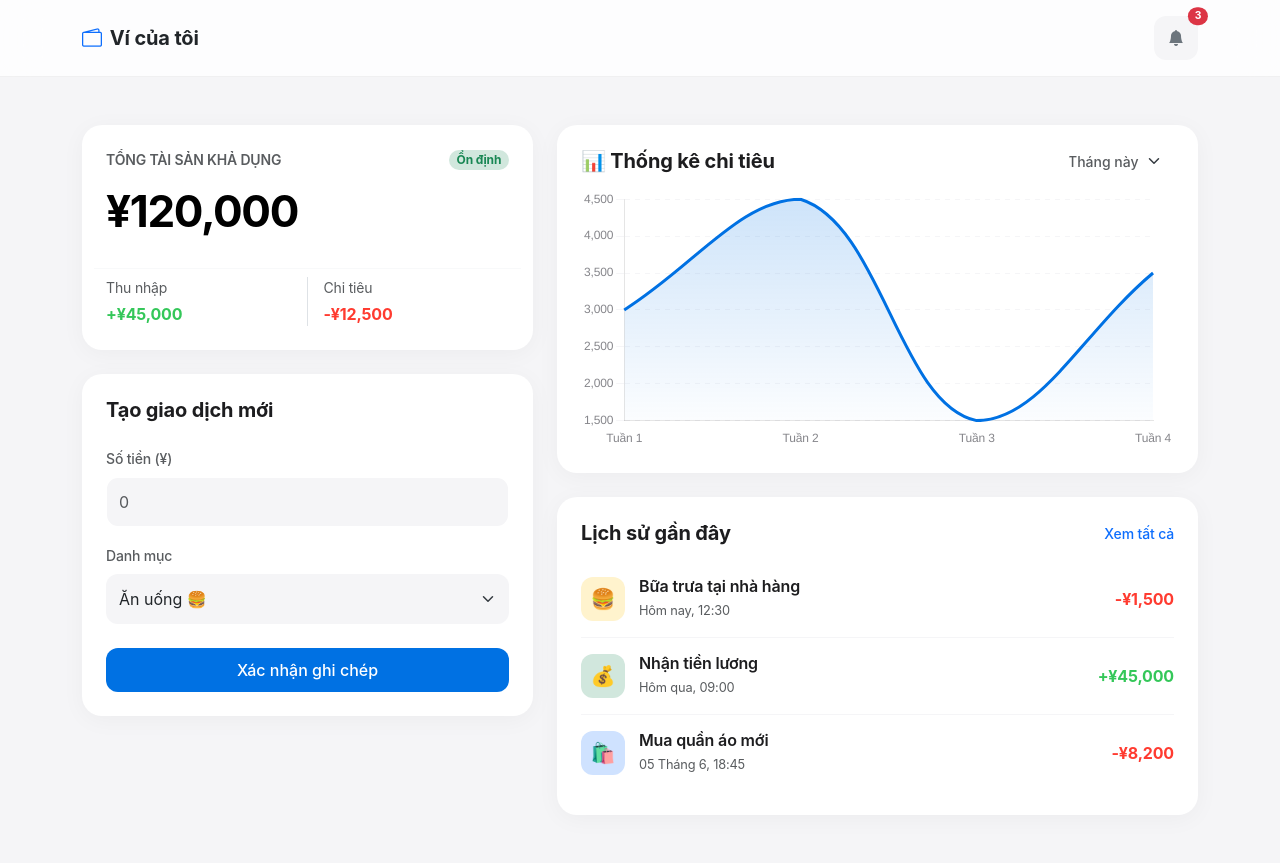
After one commit to bao2706/Bao-Web-s, a PHP site: page /main.html in a window 1280 px wide. The commit adds this page. Run offline with PHP 8.4, Linux system fonts and the light colour scheme.

Commit message:
update main

```diff
--- a/css/style.css
+++ b/css/style.css
@@ -2,3 +2,6 @@
     color: red;
     font-size: 0.9em;
 }
+.body{
+    background-color: #f5f5f7;
+}
--- /dev/null
+++ b/main/main.html
@@ -0,0 +1,294 @@
+<!DOCTYPE html>
+<html lang="vi">
+<head>
+    <meta charset="UTF-8">
+    <meta name="viewport" content="width=device-width, initial-scale=1.0">
+    <title>Apple Style Expense Tracker</title>
+    <link href="https://cdn.jsdelivr.net/npm/bootstrap@5.3.2/dist/css/bootstrap.min.css" rel="stylesheet">
+    <link href="https://cdn.jsdelivr.net/npm/bootstrap-icons@1.11.1/font/bootstrap-icons.css" rel="stylesheet">
+    <!-- <link href="https://fonts.cdnfonts.com/css/sf-pro-display" rel="stylesheet"> -->
+
+    <style>
+        body {
+            background-color: #f5f5f7;
+            color: #1d1d1f;
+            font-family: 'SF Pro Display', -apple-system, BlinkMacSystemFont, "Segoe UI", Roboto, sans-serif;
+            letter-spacing: -0.01em;
+        }
+
+        /* Thao tác mượt mà theo chuẩn iOS */
+        .btn, .card-apple, .form-control {
+            transition: all 0.2s ease-in-out;
+        }
+
+        .navbar-custom {
+            background: rgba(255, 255, 255, 0.8);
+            backdrop-filter: blur(20px); /* Hiệu ứng kính mờ của Apple */
+            -webkit-backdrop-filter: blur(20px);
+            border-bottom: 1px solid rgba(0, 0, 0, 0.05);
+            position: sticky;
+            top: 0;
+            z-index: 1020;
+        }
+
+        .card-apple {
+            border: none;
+            border-radius: 20px;
+            background: #ffffff;
+            box-shadow: 0 4px 24px rgba(0, 0, 0, 0.04);
+        }
+
+        .card-apple:hover {
+            transform: translateY(-2px);
+            box-shadow: 0 8px 32px rgba(0, 0, 0, 0.08);
+        }
+
+        .balance {
+            font-size: 2.75rem;
+            font-weight: 700;
+            letter-spacing: -0.03em;
+            color: #000000;
+        }
+
+        .text-income { color: #34c759; }  /* Xanh lá Apple */
+        .text-expense { color: #ff3b30; } /* Đỏ Apple */
+
+        /* Khu vực chứa biểu đồ */
+        .chart-container {
+            position: relative;
+            width: 100%;
+            height: 260px;
+        }
+
+        /* Nút phong cách Apple */
+        .btn-apple-primary {
+            background-color: #0071e3;
+            color: #ffffff;
+            border: none;
+            border-radius: 12px;
+            font-weight: 500;
+            padding: 10px 20px;
+        }
+        .btn-apple-primary:hover {
+            background-color: #0077ed;
+            color: #ffffff;
+        }
+
+        .btn-light-apple {
+            background: #f5f5f7;
+            border: none;
+            border-radius: 12px;
+            padding: 10px 14px;
+        }
+        .btn-light-apple:hover {
+            background: #e8e8ed;
+        }
+
+        /* Form tinh chỉnh */
+        .form-control, .form-select {
+            background-color: #f5f5f7;
+            border: 1px solid transparent;
+            border-radius: 12px;
+            padding: 12px;
+        }
+        .form-control:focus, .form-select:focus {
+            background-color: #ffffff;
+            border-color: #0071e3;
+            box-shadow: 0 0 0 4px rgba(0, 113, 227, 0.15);
+        }
+
+        /* Danh sách giao dịch */
+        .transaction-item {
+            display: flex;
+            align-items: center;
+            justify-content: space-between;
+            padding: 16px 0;
+            border-bottom: 1px solid #f5f5f7;
+        }
+        .transaction-item:last-child {
+            border-bottom: none;
+        }
+
+        .icon-box {
+            width: 44px;
+            height: 44px;
+            border-radius: 12px;
+            display: flex;
+            align-items: center;
+            justify-content: center;
+            font-size: 1.25rem;
+            margin-right: 14px;
+        }
+    </style>
+</head>
+<body>
+
+    <nav class="navbar navbar-custom py-3">
+        <div class="container">
+            <a class="navbar-brand fw-bold text-dark d-flex align-items-center gap-2" href="#">
+                <i class="bi bi-wallet2 text-primary"></i> Ví của tôi
+            </a>
+            <div>
+                <button class="btn btn-light-apple position-relative">
+                    <i class="bi bi-bell-fill text-secondary"></i>
+                    <span class="position-absolute top-0 start-100 translate-middle badge rounded-pill bg-danger" style="font-size: 0.65rem;">
+                        3
+                    </span>
+                </button>
+            </div>
+        </div>
+    </nav>
+
+    <div class="container py-5">
+        <div class="row g-4">
+
+            <div class="col-lg-5">
+                <div class="card-apple p-4 mb-4">
+                    <div class="d-flex justify-content-between align-items-center mb-2">
+                        <small class="text-muted text-uppercase fw-semibold tracking-wider">Tổng tài sản khả dụng</small>
+                        <span class="badge bg-success-subtle text-success rounded-pill px-2.5 py-1">Ổn định</span>
+                    </div>
+                    <div class="balance">¥120,000</div>
+
+                    <div class="row mt-4 pt-2 border-top border-light">
+                        <div class="col-6 border-end">
+                            <small class="text-muted d-block mb-1">Thu nhập</small>
+                            <span class="fw-bold text-income">+¥45,000</span>
+                        </div>
+                        <div class="col-6 ps-3">
+                            <small class="text-muted d-block mb-1">Chi tiêu</small>
+                            <span class="fw-bold text-expense">-¥12,500</span>
+                        </div>
+                    </div>
+                </div>
+
+                <div class="card-apple p-4">
+                    <h5 class="fw-bold mb-4">Tạo giao dịch mới</h5>
+                    <form>
+                        <div class="mb-3">
+                            <label class="form-label small text-muted fw-medium">Số tiền (¥)</label>
+                            <input type="number" class="form-control" placeholder="0" required>
+                        </div>
+                        <div class="mb-3">
+                            <label class="form-label small text-muted fw-medium">Danh mục</label>
+                            <select class="form-select">
+                                <option>Ăn uống 🍔</option>
+                                <option>Di chuyển 🚗</option>
+                                <option>Mua sắm 🛍️</option>
+                                <option>Giải trí 🎬</option>
+                            </select>
+                        </div>
+                        <button type="submit" class="btn btn-apple-primary w-100 mt-2">Xác nhận ghi chép</button>
+                    </form>
+                </div>
+            </div>
+
+            <div class="col-lg-7">
+                <div class="card-apple p-4 mb-4">
+                    <div class="d-flex justify-content-between align-items-center mb-3">
+                        <h5 class="fw-bold m-0">📊 Thống kê chi tiêu</h5>
+                        <select class="form-select form-select-sm bg-transparent border-0 text-muted fw-medium p-0 pe-4" style="width: auto;">
+                            <option>Tháng này</option>
+                            <option>Tháng trước</option>
+                        </select>
+                    </div>
+                    <div class="chart-container">
+                        <canvas id="expenseChart"></canvas>
+                    </div>
+                </div>
+
+                <div class="card-apple p-4">
+                    <div class="d-flex justify-content-between align-items-center mb-3">
+                        <h5 class="fw-bold m-0">Lịch sử gần đây</h5>
+                        <a href="#" class="text-decoration-none small fw-medium text-primary">Xem tất cả</a>
+                    </div>
+
+                    <div class="transaction-list">
+                        <div class="transaction-item">
+                            <div class="d-flex align-items-center">
+                                <div class="icon-box bg-warning-subtle text-warning">🍔</div>
+                                <div>
+                                    <h6 class="mb-0 fw-semibold">Bữa trưa tại nhà hàng</h6>
+                                    <small class="text-muted" style="font-size: 0.8rem;">Hôm nay, 12:30</small>
+                                </div>
+                            </div>
+                            <span class="fw-bold text-expense">-¥1,500</span>
+                        </div>
+
+                        <div class="transaction-item">
+                            <div class="d-flex align-items-center">
+                                <div class="icon-box bg-success-subtle text-success">💰</div>
+                                <div>
+                                    <h6 class="mb-0 fw-semibold">Nhận tiền lương</h6>
+                                    <small class="text-muted" style="font-size: 0.8rem;">Hôm qua, 09:00</small>
+                                </div>
+                            </div>
+                            <span class="fw-bold text-income">+¥45,000</span>
+                        </div>
+
+                        <div class="transaction-item">
+                            <div class="d-flex align-items-center">
+                                <div class="icon-box bg-primary-subtle text-primary">🛍️</div>
+                                <div>
+                                    <h6 class="mb-0 fw-semibold">Mua quần áo mới</h6>
+                                    <small class="text-muted" style="font-size: 0.8rem;">05 Tháng 6, 18:45</small>
+                                </div>
+                            </div>
+                            <span class="fw-bold text-expense">-¥8,200</span>
+                        </div>
+                    </div>
+                </div>
+
+            </div>
+        </div>
+    </div>
+
+    <script src="https://cdn.jsdelivr.net/npm/chart.js"></script>
+    <script>
+        // Cấu hình vẽ biểu đồ đường (Line Chart) theo phong cách tối giản của Apple
+        const ctx = document.getElementById('expenseChart').getContext('2d');
+
+        // Tạo hiệu ứng màu Gradient chuyển đổ dưới đường line
+        const gradient = ctx.createLinearGradient(0, 0, 0, 250);
+        gradient.addColorStop(0, 'rgba(0, 113, 227, 0.2)');
+        gradient.addColorStop(1, 'rgba(0, 113, 227, 0.0)');
+
+        new Chart(ctx, {
+            type: 'line',
+            data: {
+                labels: ['Tuần 1', 'Tuần 2', 'Tuần 3', 'Tuần 4'],
+                datasets: [{
+                    label: 'Chi tiêu (¥)',
+                    data: [3000, 4500, 1500, 3500],
+                    borderColor: '#0071e3',
+                    borderWidth: 3,
+                    backgroundColor: gradient,
+                    fill: true,
+                    tension: 0.4, // Tạo độ cong mềm mại cho nét vẽ
+                    pointBackgroundColor: '#0071e3',
+                    pointRadius: 0,
+                    pointHoverRadius: 6
+                }]
+            },
+            options: {
+                responsive: true,
+                maintainAspectRatio: false,
+                plugins: {
+                    legend: { display: false } // Ẩn chú thích rườm rà
+                },
+                scales: {
+                    x: {
+                        grid: { display: false }, // Ẩn các lưới dọc
+                        ticks: { color: '#86868b' }
+                    },
+                    y: {
+                        grid: { color: '#f5f5f7' }, // Lưới ngang mờ mượt
+                        border: { dash: [5, 5] },
+                        ticks: { color: '#86868b' }
+                    }
+                }
+            }
+        });
+    </script>
+</body>
+</html>
--- a/register/login.php
+++ b/register/login.php
@@ -31,8 +31,9 @@ if (!empty($_POST)) {
     <meta name="viewport" content="width=device-width, initial-scale=1.0">
     <title>Login</title>
     <link href="https://cdn.jsdelivr.net/npm/bootstrap@5.3.3/dist/css/bootstrap.min.css" rel="stylesheet">
+    <link rel="stylesheet" href="../css/style.css">
 </head>
-<body style="background: linear-gradient(135deg, violet, skyBlue, lightGreen); min-height: 100vh;">
+<body style=" min-height: 100vh;">
 
 
     <div class="d-flex justify-content-center align-items-center" style="height: 100vh;">
--- a/register/register.php
+++ b/register/register.php
@@ -67,7 +67,7 @@ if (isset($_REQUEST['action']) && $_REQUEST['action'] === 'rewrite') {
 
 
 </head>
-<body style="background: linear-gradient(135deg, violet, skyBlue, lightGreen); min-height: 100vh;">
+<body style=" min-height: 100vh;">
 <div class="d-flex justify-content-center align-items-center" style="height: 100vh;">
 <div class="col-11 col-sm-8 col-md-5 col-lg-4 p-4 bg-white rounded shadow-sm" style="margin: 50px auto;">
 <form action="<?php echo htmlspecialchars($_SERVER['PHP_SELF']); ?>" method="post" enctype="multipart/form-data">
```
Also changed, not shown: main/main.php (+75 -5 lines), image/avt.jpg (added).
